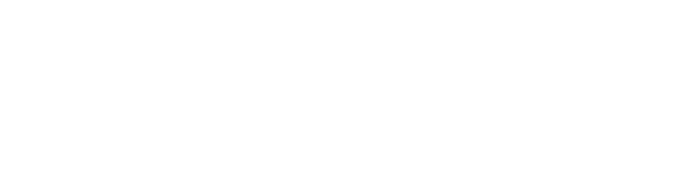
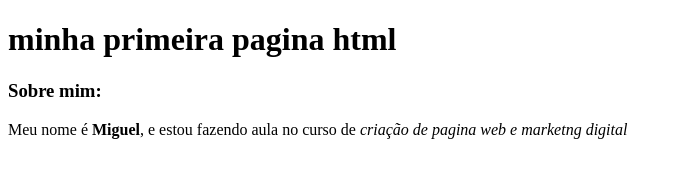
Before and after one commit to MiguelwRodrigues/aula-html, a plain HTML site: page index.html in a window 1280 px wide. Shown: the whole page, without its empty margins (0-681 px from the left). Drawn offline with Linux system fonts and the light colour scheme.

Commit message:
adicionando tegs de texto

```diff
--- a/index.html
+++ b/index.html
@@ -10,6 +10,8 @@
         <title>Curso html</title>
     </head>
     <body>
-
+        <h1>minha primeira pagina html</h1>
+        <h3>Sobre mim:</h3>
+        <p>Meu nome é <strong>Miguel</strong>, e estou fazendo aula no curso de <em>criação de pagina web e marketng digital</em></p>
     </body>
 </html>
```
